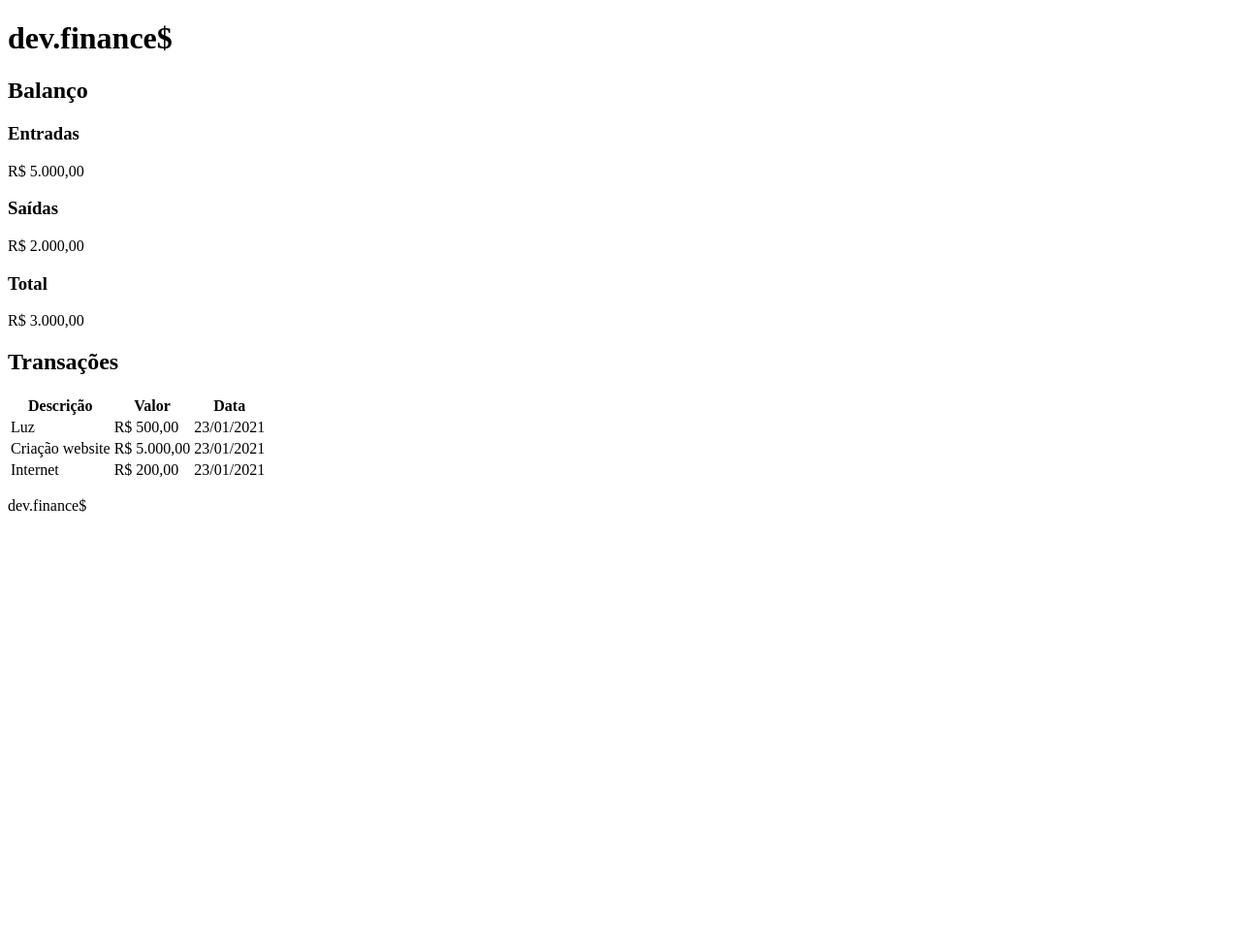
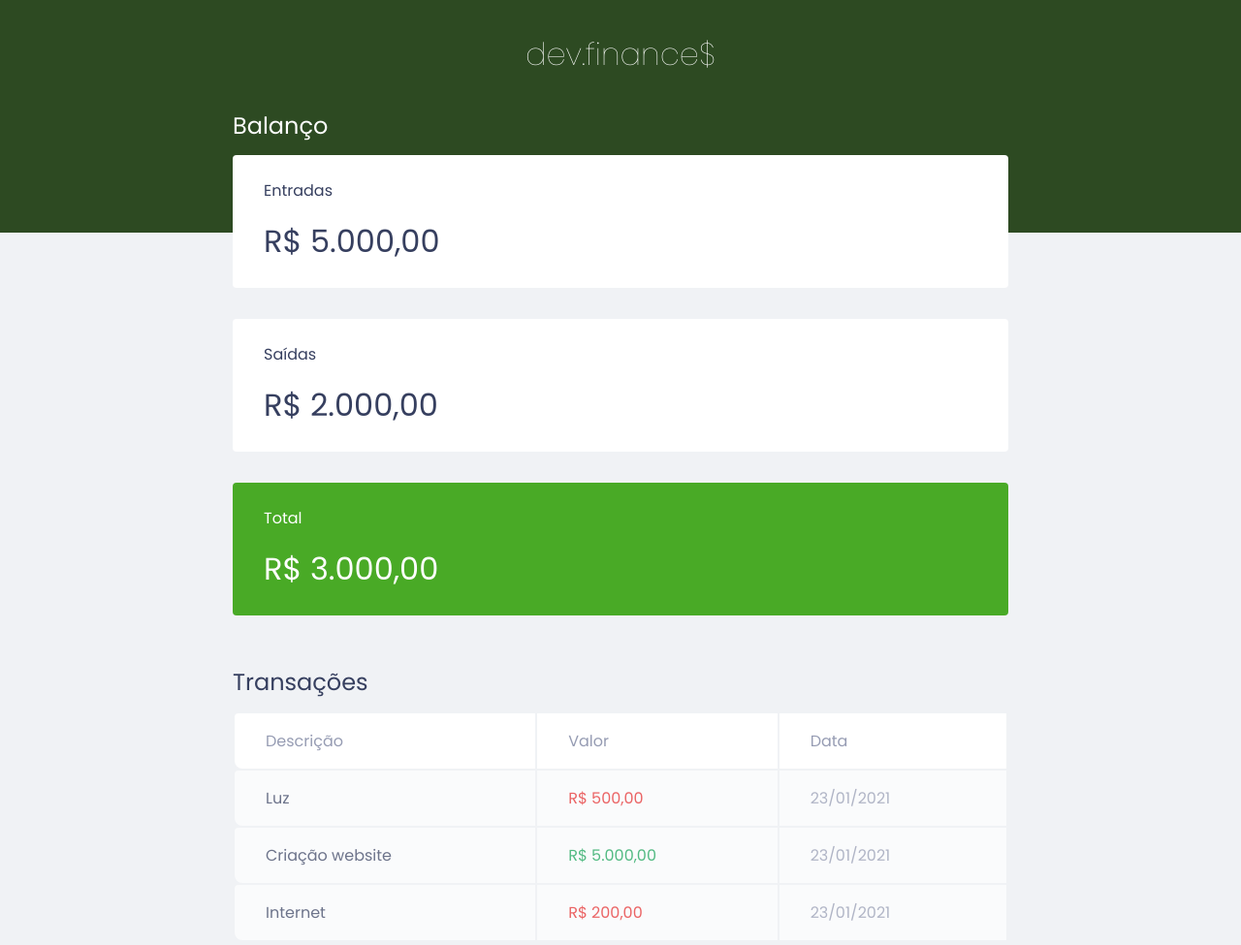
Before and after one commit to abbueno/maratona-discover, a plain HTML site: page index.html in a window 1280 px wide. Shown: the top 975 px of the page at 97% size. Before the commit the page ends 800 px from the top, so only its background shows below. Drawn offline with Linux system fonts and the light colour scheme.

Commit message:
html
html

```diff
--- a/index.html
+++ b/index.html
@@ -1,33 +1,35 @@
 <!DOCTYPE html>
 <html lang="pt-br">
-
 <head>
     <meta charset="UTF-8">
     <meta name="viewport" content="width=device-width, initial-scale=1.0">
     <title>dev.finance$</title>
+
+    <link rel="stylesheet" href="./style.css">
+    <link rel="preconnect" href="https://fonts.gstatic.com">
+<link href="https://fonts.googleapis.com/css2?family=Poppins:ital,wght@0,100;0,400;0,700;1,100;1,400;1,700&display=swap" rel="stylesheet">
+    </style>
 </head>
+<body>
+    <header>
+        <h1 id="logo">dev.finance$</h1>
+    </header>
 
-<body>
-
-    <header>
-        <h1>dev.finance$</h1>
-    </header>
-    <main>
-
+    <main class="container">
         <section id="balance">
             <h2>Balanço</h2>
 
-            <div>
+            <div class="card">
                 <h3>Entradas</h3>
                 <p>R$ 5.000,00</p>
             </div>
 
-            <div>
+            <div class="card">
                 <h3>Saídas</h3>
                 <p>R$ 2.000,00</p>
             </div>
 
-            <div>
+            <div class="card total">
                 <h3>Total</h3>
                 <p>R$ 3.000,00</p>
             </div>
@@ -35,7 +37,6 @@
 
         <section id="transaction">
             <h2>Transações</h2>
-
             <table id="data-table">
                 <thead>
                     <tr>
@@ -46,24 +47,23 @@
                 </thead>
                 <tbody>
                     <tr>
-                        <td>Luz</td>
-                        <td>R$ 500,00</td>
-                        <td>23/01/2021</td>
+                        <td class="description">Luz</td>
+                        <td class="expense">R$ 500,00</td>
+                        <td class="date">23/01/2021</td>
                     </tr>
                     <tr>
-                        <td>Criação website</td>
-                        <td>R$ 5.000,00</td>
-                        <td>23/01/2021</td>
+                        <td class="description">Criação website</td>
+                        <td class="income">R$ 5.000,00</td>
+                        <td class="date">23/01/2021</td>
                     </tr>
                     <tr>
-                        <td>Internet</td>
-                        <td>R$ 200,00</td>
-                        <td>23/01/2021</td>
+                        <td class="description">Internet</td>
+                        <td class="expense">R$ 200,00</td>
+                        <td class="date">23/01/2021</td>
                     </tr>
                 </tbody>
             </table>
         </section>
-
     </main>
 
     <footer>
--- /dev/null
+++ b/style.css
@@ -0,0 +1,133 @@
+/* Global ============== */
+:root {
+    --dark-blue: #363f5f;
+}
+
+* {
+    margin: 0;
+    padding: 0;
+    box-sizing: border-box;
+
+}
+
+body {
+    background: #f0f2f5;
+    font-family: 'Poppins', sans-serif;
+}
+
+.container {
+    width: min(90vw, 800px);
+
+    margin: auto;
+}
+
+
+/* Titles ============= */
+h2 {
+    margin-top: 3.2rem;
+    margin-bottom: 0.8rem;
+    color: var(--dark-blue);
+
+    font-weight: normal;
+}
+
+/* Header ============= */
+header {
+    background: #2D4A22;
+    padding: 2rem 0 10rem;
+    text-align: center;
+}
+
+#logo {
+    color: #fff;
+    font-weight: 100;
+}
+
+/* Balance ============= */
+#balance {
+    margin-top: -8rem;
+}
+
+#balance h2 {
+    color: white;
+    margin-top: 0;
+}
+
+/* Cards ============= */
+.card {
+    background: white;
+    padding: 1.5rem 2rem;
+    border-radius: 0.25rem;
+    margin-bottom: 2rem;
+    color: var(--dark-blue);
+}
+
+.card h3 {
+    font-weight: normal;
+    font-size: 1rem;
+
+}
+
+.card p {
+    font-size: 2rem;
+    line-height: 3rem;
+
+    margin-top: 1rem;
+}
+
+.card.total {
+    background: #49aa26;
+    color: white;
+}
+
+/* Table ============= */
+#data-table {
+    width: 100%;
+    color: #969cb3;
+}
+
+table thead tr th:first-child,
+table tbody tr td:first-child {
+    border-radius: 0.25rem 0 0 0.5rem;
+}
+
+table thead th {
+    background: white;
+    font-weight: normal;
+    padding: 1rem 2rem;
+
+    text-align: left;
+}
+
+table tbody tr {
+    opacity: 0.7;
+}
+
+table tbody tr:hover {
+    opacity: 1;
+}
+
+table tbody td {
+    background: white;
+    padding: 1rem 2rem;
+}
+
+td.description {
+    color: var(--dark-blue);
+}
+
+td.income {
+    color: #12a454;
+}
+
+td.expense {
+    color: #e92929;
+}
+
+/* Footer ============= */
+footer {
+    text-align: center;
+    padding: 4rem 0 2rem;
+    color: var(--dark-blue);
+    opacity: 0.6;
+}
```
